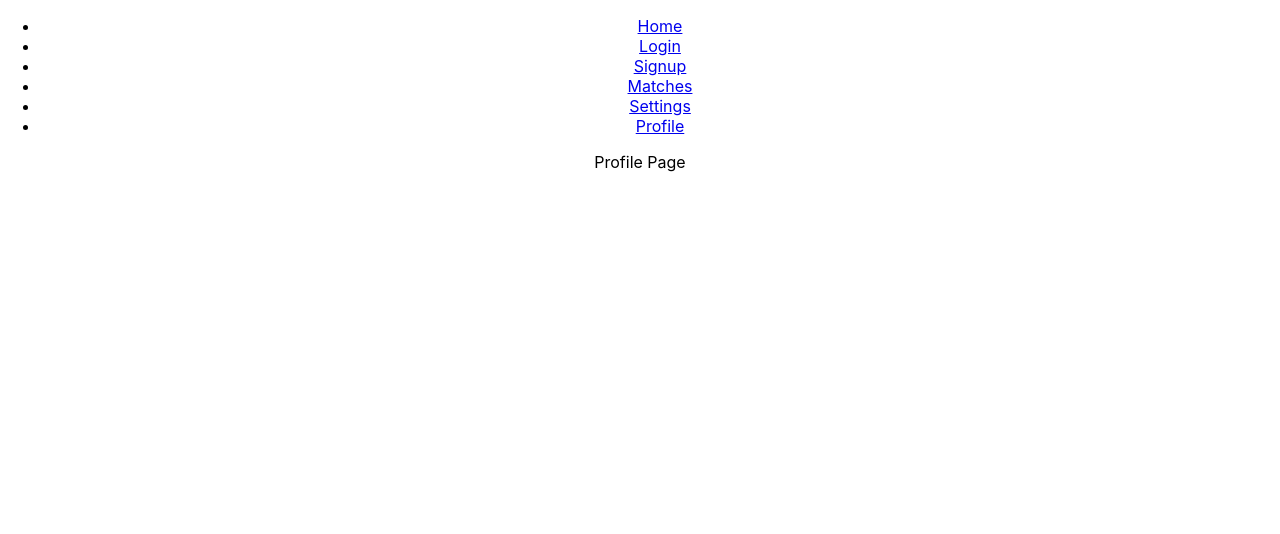
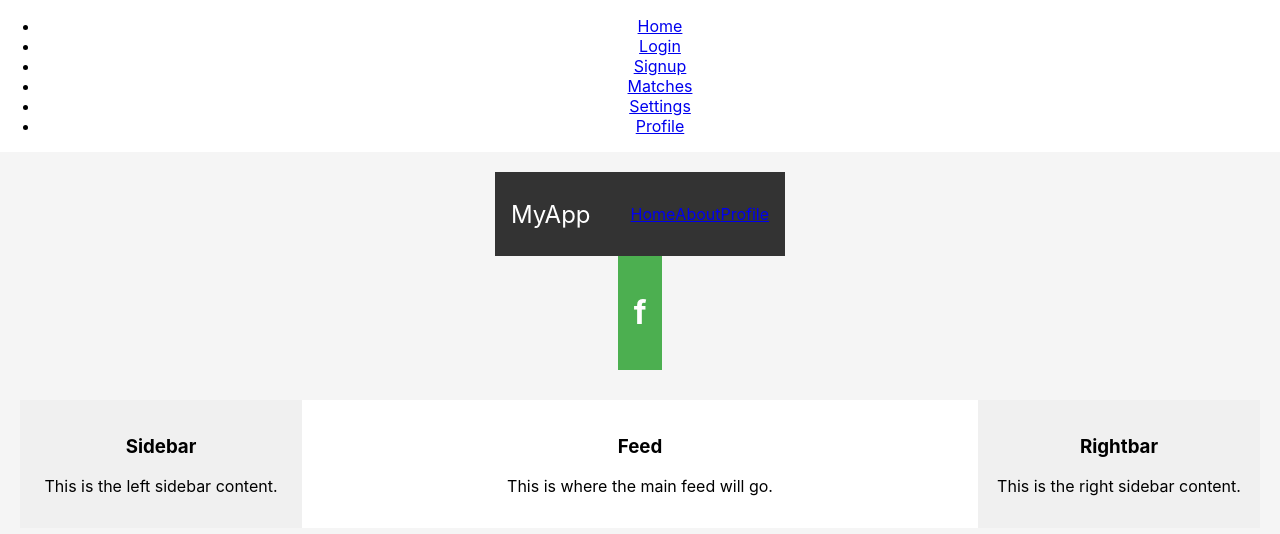
Before and after one commit to MohammadHR10/MatchX, a React (Create React App) app: page /profile in a window 1280 px wide. Shown: the top 534 px of the page. Built offline with nearby package versions, Linux system fonts and the light colour scheme.

Commit message:
Added Profile page and Navbar components

```diff
--- /dev/null
+++ b/src/components/Feed.js
@@ -0,0 +1,20 @@
+import React from 'react';
+
+const Feed = () => {
+  return (
+    <div style={styles.feed}>
+      <h3>Feed</h3>
+      <p>This is where the main feed will go.</p>
+    </div>
+  );
+};
+
+const styles = {
+  feed: {
+    backgroundColor: '#fff',
+    padding: '1rem',
+    flex: '1',
+  },
+};
+
+export default Feed;
--- /dev/null
+++ b/src/components/Navbar1.js
@@ -0,0 +1,39 @@
+import React from 'react';
+
+const Navbar = () => {
+  return (
+    <nav style={styles.navbar}>
+      <div style={styles.brand}>MyApp</div>
+      <ul style={styles.navLinks}>
+        <li><a href="/">Home</a></li>
+        <li><a href="/about">About</a></li>
+        <li><a href="/profile">Profile</a></li>
+      </ul>
+    </nav>
+  );
+};
+
+const styles = {
+  navbar: {
+    backgroundColor: '#333',
+    padding: '1rem',
+    display: 'flex',
+    justifyContent: 'space-between',
+    alignItems: 'center',
+  },
+  brand: {
+    color: '#fff',
+    fontSize: '1.5rem',
+  },
+  navLinks: {
+    listStyle: 'none',
+    display: 'flex',
+  },
+  navLink: {
+    color: '#fff',
+    marginLeft: '1rem',
+    textDecoration: 'none',
+  }
+};
+
+export default Navbar;
--- /dev/null
+++ b/src/components/Rightbar.js
@@ -0,0 +1,20 @@
+import React from 'react';
+
+const Rightbar = () => {
+  return (
+    <div style={styles.rightbar}>
+      <h3>Rightbar</h3>
+      <p>This is the right sidebar content.</p>
+    </div>
+  );
+};
+
+const styles = {
+  rightbar: {
+    backgroundColor: '#f0f0f0',
+    padding: '1rem',
+    width: '250px',
+  },
+};
+
+export default Rightbar;
--- /dev/null
+++ b/src/components/Sidebar.js
@@ -0,0 +1,20 @@
+import React from 'react';
+
+const Sidebar = () => {
+  return (
+    <div style={styles.sidebar}>
+      <h3>Sidebar</h3>
+      <p>This is the left sidebar content.</p>
+    </div>
+  );
+};
+
+const styles = {
+  sidebar: {
+    backgroundColor: '#f0f0f0',
+    padding: '1rem',
+    width: '250px',
+  },
+};
+
+export default Sidebar;
--- /dev/null
+++ b/src/components/Topbar.js
@@ -0,0 +1,20 @@
+import React from 'react';
+
+const Topbar = () => {
+  return (
+    <header style={styles.topbar}>
+      <h1>f</h1>
+    </header>
+  );
+};
+
+const styles = {
+  topbar: {
+    backgroundColor: '#4CAF50',
+    color: '#fff',
+    padding: '1rem',
+    textAlign: 'center',
+  },
+};
+
+export default Topbar;
--- a/src/pages/Profile.js
+++ b/src/pages/Profile.js
@@ -1,3 +1,4 @@
+/*
 import React from 'react';
 
 function Profile() {
@@ -5,3 +6,28 @@ function Profile() {
 }
 
 export default Profile;
+*/
+
+import React from 'react';
+import './profile.css'; // Ensure this file exists and has necessary styles
+import Navbar from '../components/Navbar1';
+import Rightbar from '../components/Rightbar';
+import Topbar from '../components/Topbar';
+import Feed from '../components/Feed';
+import Sidebar from '../components/Sidebar';
+
+const Profile = () => {
+  return (
+    <div className="profile">
+      <Navbar />
+      <Topbar />
+      <div className="profile-content">
+        <Sidebar />
+        <Feed />
+        <Rightbar />
+      </div>
+    </div>
+  );
+};
+
+export default Profile;
--- /dev/null
+++ b/src/pages/profile.css
@@ -0,0 +1,65 @@
+.profile {
+    display: flex;
+    flex-direction: column;
+    align-items: center;
+    background-color: #f5f5f5;
+    padding: 20px;
+    min-height: 100vh;
+  }
+
+  .profile-header {
+    width: 100%;
+    display: flex;
+    justify-content: center;
+    background-color: #fff;
+    padding: 20px;
+    box-shadow: 0 4px 8px rgba(0, 0, 0, 0.1);
+  }
+
+  .profile-info {
+    margin-top: 20px;
+    text-align: center;
+  }
+
+  .profile-pic {
+    width: 150px;
+    height: 150px;
+    border-radius: 50%;
+    border: 4px solid #ccc;
+  }
+
+  .profile-name {
+    font-size: 24px;
+    font-weight: bold;
+    margin-top: 10px;
+  }
+
+  .profile-bio {
+    color: #666;
+    margin-top: 10px;
+    font-size: 16px;
+  }
+
+  .profile-content {
+    width: 100%;
+    margin-top: 30px;
+    display: flex;
+    justify-content: space-between;
+  }
+
+  .profile-sidebar,
+  .profile-feed,
+  .profile-rightbar {
+    flex: 1;
+    margin: 0 10px;
+  }
+
+  .profile-sidebar,
+  .profile-rightbar {
+    max-width: 300px;
+  }
+
+  .profile-feed {
+    flex: 2;
+    max-width: 800px;
+  }
```
